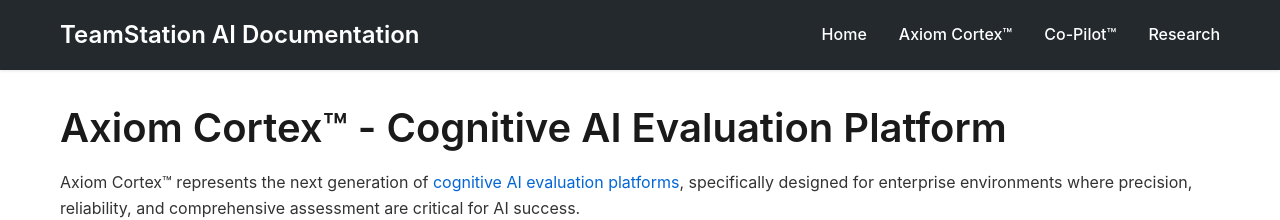
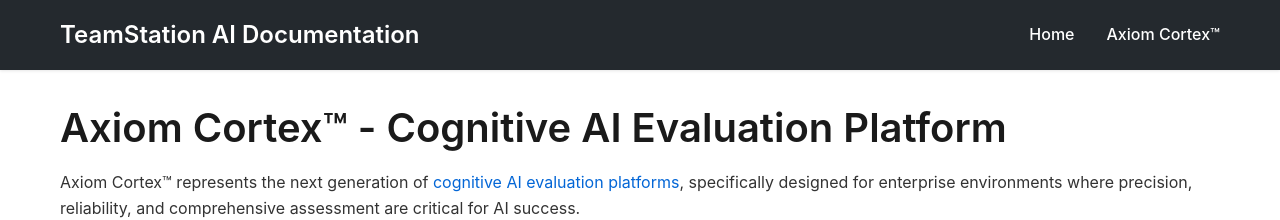
Before and after one commit to TeamStation-AI/docs, a Jekyll site: the page built from _axiom_cortex/index.md, in a window 1280 px wide. Shown: the top 220 px of the page. Built offline with Jekyll 4.4.1, drawn with Linux system fonts in a browser that asks for light colours; some of the changed text lies outside the part shown.

Commit message:
Refactor page layout for SEO and accessibility

```diff
--- a/_layouts/page.html
+++ b/_layouts/page.html
@@ -1,47 +1,50 @@
 <!DOCTYPE html>
 <html lang="en">
 <head>
-  <meta charset="UTF-8">
-  <meta name="viewport" content="width=device-width, initial-scale=1.0">
-  <meta http-equiv="X-UA-Compatible" content="IE=edge">
-  {% seo %}
-  <meta name="robots" content="index, follow">
-  <meta name="googlebot" content="index, follow">
-  <meta name="author" content="{{ page.author | default: site.author }}">
-  <meta name="generator" content="Jekyll {{ jekyll.version }}">
-  <meta name="color-scheme" content="dark light">
-  <meta name="theme-color" content="#0b1020">
-  {% if page.section %}<meta name="section" content="{{ page.section }}">{% endif %}
-  <meta property="og:site_name" content="{{ site.title }}">
-  <meta property="og:type" content="website">
-  <meta property="og:locale" content="en_US">
-  <meta name="twitter:card" content="summary_large_image">
-  <meta name="twitter:site" content="@TeamStationAI">
-  <link rel="canonical" href="{% if site.url and site.url != '' %}{{ page.url | absolute_url }}{% else %}{{ page.url | relative_url }}{% endif %}">
-  <link rel="stylesheet" href="{{ '/assets/css/main.css' | relative_url }}">
-  <link rel="icon" type="image/x-icon" href="{{ '/assets/images/favicon.ico' | relative_url }}">
-  {% include jsonld.html %}
-  <link rel="preconnect" href="https://teamstation.dev">
+  <meta charset="UTF-8" />
+  <meta http-equiv="X-UA-Compatible" content="IE=edge" />
+  <meta name="viewport" content="width=device-width, initial-scale=1" />
+
+  <!-- Basic SEO (jekyll-seo-tag will add more if present) -->
+  <title>{{ page.title | default: site.title }}</title>
+  <meta name="description" content="{{ page.description | default: site.description }}" />
+
+  <!-- Canonical (works with your url/baseurl from _config.yml) -->
+  <link rel="canonical" href="{{ page.url | absolute_url }}" />
+
+  <!-- Dark mode + theme color -->
+  <meta name="color-scheme" content="dark light" />
+  <meta name="theme-color" content="#0b1020" />
+
+  <!-- CSS (uses baseurl automatically) -->
+  <link rel="stylesheet" href="{{ '/assets/css/main.css' | relative_url }}" />
+
+  <!-- Accessibility: visible focus even if CSS fails -->
   <style>
-    :root{--bg:#0b1020;--surface:#111735;--text:#e6eefc;--brand:#5aa2ff;--border:#22304f}
+    :root{--bg:#0b1020;--text:#e6eefc}
     @media (prefers-color-scheme: dark){html,body{background:var(--bg);color:var(--text)}}
     a:focus-visible,button:focus-visible{outline:3px solid #9cc4ff;outline-offset:2px}
   </style>
 </head>
 <body class="{% if page.section %}section-{{ page.section }}{% endif %}">
-  <header class="site-header">
-    <nav class="site-nav">
+
+  <header class="site-header" role="banner">
+    <nav class="site-nav" aria-label="Main">
       <a href="{{ '/' | relative_url }}" class="site-title">{{ site.title }}</a>
       <div class="nav-links">
         <a href="{{ '/' | relative_url }}">Home</a>
         <a href="{{ '/axiom-cortex/' | relative_url }}">Axiom Cortex™</a>
-        <a href="{{ '/co-pilot/' | relative_url }}">Co-Pilot™</a>
-        <a href="{{ '/research' | relative_url }}">Research</a>
       </div>
     </nav>
   </header>
-  <main class="page-content"><div class="wrapper">{{ content }}</div></main>
-  <footer class="site-footer">
+
+  <main class="page-content" id="main" tabindex="-1">
+    <div class="wrapper">
+      {{ content }}
+    </div>
+  </main>
+
+  <footer class="site-footer" role="contentinfo">
     <div class="wrapper">
       <div class="footer-content">
         <div class="footer-section">
@@ -51,7 +54,7 @@
         <div class="footer-section">
           <h3>Authority Links</h3>
           <ul>
-            <li><a href="https://teamstation.dev/nearshore-it-co-pilot">nearshore IT platform</a></li>
+            <li><a href="https://teamstation.dev/nearshore-integrated-services">nearshore IT platform</a></li>
             <li><a href="https://teamstation.dev/technical-interview-evaluation">Cognitive AI evaluation</a></li>
             <li><a href="https://teamstation.dev/latam-talent">hire LATAM engineers</a></li>
             <li><a href="https://teamstation.dev/nearshore-it-staff-augmentation-pricing/flexible-secure-device-management-latam-it">devices and MDM</a></li>
@@ -59,9 +62,10 @@
         </div>
       </div>
       <div class="footer-bottom">
-        <p>&copy; {{ site.time | date: '%Y' }} {{ site.title }}. All rights reserved.</p>
+        <p>&copy; {{ site.time | date: '%Y' }} {{ site.title }}</p>
       </div>
     </div>
   </footer>
+
 </body>
 </html>
```
